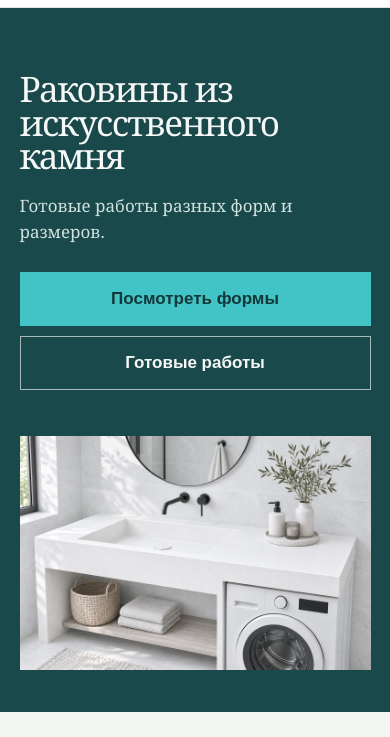
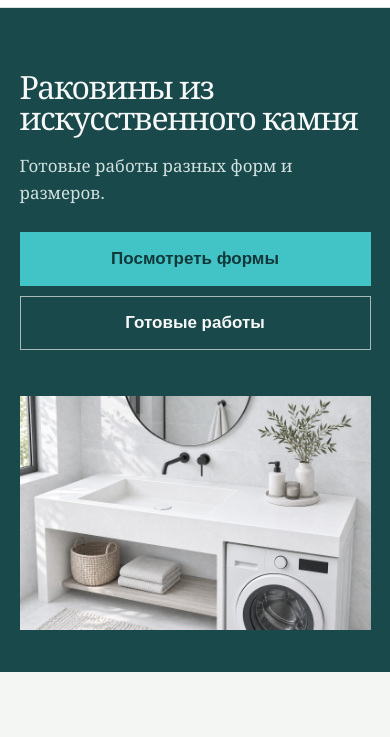
Before and after one commit to vllerka/rakovini, a plain HTML site: page index.html in a window 390 px wide. Shown: the part 57-794 px from the top of the page. Drawn offline with Linux system fonts and the light colour scheme.

Commit message:
Исправлена ширина заголовка на широких экранах

```diff
--- a/styles.css
+++ b/styles.css
@@ -101,7 +101,7 @@ button:focus-visible,
     min-height: clamp(620px, 78vh, 900px);
     padding: clamp(54px, 7vw, 112px) 0 clamp(54px, 7vw, 112px) 7%;
     display: grid;
-    grid-template-columns: minmax(0, min(34vw, 590px)) minmax(0, 1fr) minmax(0, min(52vw, 1080px)) minmax(0, 1fr);
+    grid-template-columns: minmax(0, min(38vw, 680px)) minmax(0, 1fr) minmax(0, min(48vw, 1080px)) minmax(0, 1fr);
     align-items: center;
     gap: 0;
     color: #f6f8f7;
@@ -121,6 +121,10 @@ button:focus-visible,
     font-weight: 400;
     letter-spacing: -0.045em;
     line-height: 0.96;
+}
+
+.hero h1 {
+    font-size: clamp(32px, 3.5vw, 64px);
 }
 
 .hero__description {
@@ -733,7 +737,7 @@ button:focus-visible,
     .hero {
         min-height: 0;
         padding: clamp(48px, 8vw, 70px) 5%;
-        grid-template-columns: minmax(0, 0.9fr) minmax(0, 1.1fr);
+        grid-template-columns: minmax(0, 1fr);
         gap: 24px;
     }
 
@@ -767,6 +771,16 @@ button:focus-visible,
     .work-card img {
         height: auto;
         aspect-ratio: 4 / 3;
+    }
+}
+
+@media (min-width: 901px) and (max-width: 1100px) {
+    .hero {
+        grid-template-columns: minmax(0, 1fr);
+    }
+
+    .hero__text {
+        max-width: 650px;
     }
 }
 
@@ -1431,7 +1445,13 @@ button:focus-visible,
     }
 }
 
-@media (min-width: 681px) and (max-width: 760px) {
+@media (max-width: 1100px) {
+    .hero h1 {
+        font-size: clamp(36px, 4vw, 44px);
+    }
+}
+
+@media (min-width: 681px) and (max-width: 900px) {
     .hero {
         grid-template-columns: minmax(0, 1fr);
         gap: 28px;
@@ -1443,7 +1463,7 @@ button:focus-visible,
 
     .hero h1 {
         max-width: 650px;
-        font-size: clamp(40px, 7vw, 54px);
+        font-size: clamp(36px, 4vw, 44px);
     }
 
     .hero__image {
@@ -1454,12 +1474,15 @@ button:focus-visible,
 
 @media (max-width: 680px) {
     .hero h1 {
-        font-size: clamp(38px, 7.5vw, 54px);
+        font-size: clamp(27px, 8.2vw, 42px);
     }
 }
 
 @media (max-width: 420px) {
-    .hero h1,
+    .hero h1 {
+        font-size: clamp(27px, 8.2vw, 34px);
+    }
+
     .works h1 {
         font-size: clamp(34px, 9vw, 40px);
     }
```
